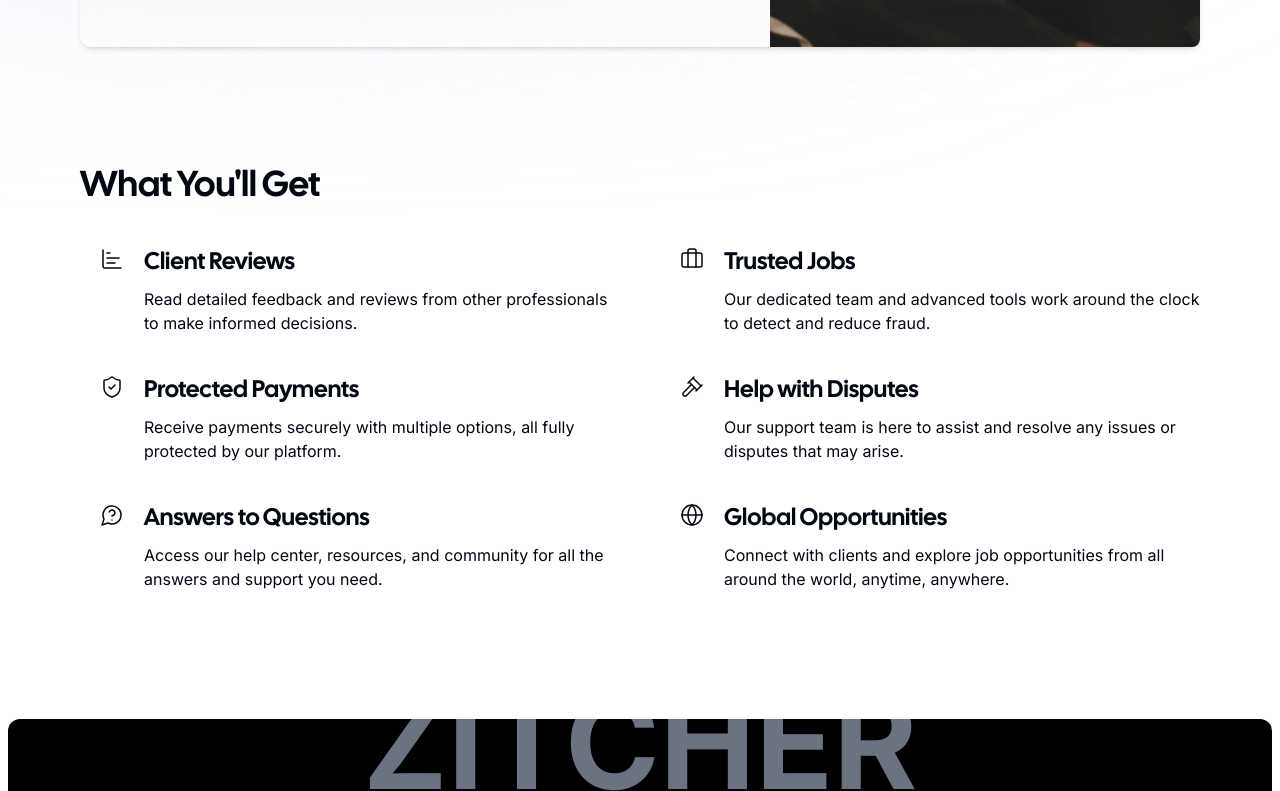
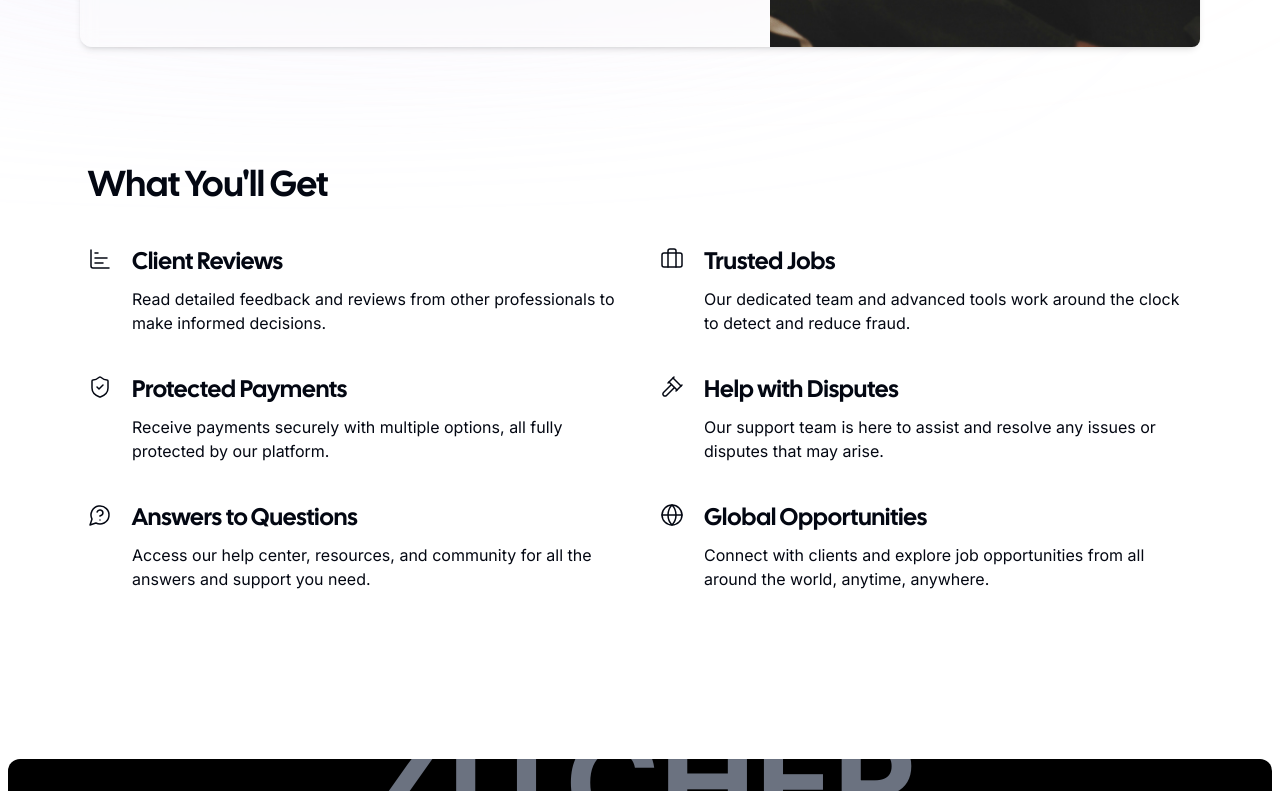
Before and after one commit to thezaidk/zitcher, a Next.js app: page /work in a window 1280 px wide. Shown: the part 697-1488 px from the top of the page. Built offline with nearby package versions, Linux system fonts and the light colour scheme.

Commit message:
fix unnecessary padding and margin of landing pages

```diff
--- a/src/app/(landing)/_components/Category.tsx
+++ b/src/app/(landing)/_components/Category.tsx
@@ -48,7 +48,7 @@
 
 export default function Category() {
     return (
-        <section className="max-w-[70rem] mt-[15rem] mx-5">
+        <section className="max-w-[70rem] mt-[15rem] mx-2 md:mx-5">
             <div>
                 <div className="space-y-2">
                     <h1 className="text-4xl font-bold">Browse Projects by Category</h1>
--- a/src/app/(landing)/_components/CategoryItem.tsx
+++ b/src/app/(landing)/_components/CategoryItem.tsx
@@ -23,7 +23,7 @@
                 scale: scaleProgress,
                 opacity: opacityProgress,
             }}
-            className="bg-secondary sm:h-52 px-5 py-8 m-2 rounded-lg w-62 shadow overflow-hidden"
+            className="bg-secondary sm:h-52 px-5 py-8 rounded-lg w-62 shadow overflow-hidden"
         >
             <Icon strokeWidth={2} color="#9a8dfe" />
             <h2 className="font-bold text-lg mt-1">{title}</h2>
--- a/src/app/(landing)/_components/Features.tsx
+++ b/src/app/(landing)/_components/Features.tsx
@@ -28,7 +28,7 @@
     const router = useRouter();
 
     return (
-        <section className="max-w-[70rem] mx-5">
+        <section className="max-w-[70rem] mx-2 md:mx-5">
             <div className="flex justify-between">
                 <div className="hidden md:block">
                     <Image
--- a/src/app/(landing)/_components/HireFeatures.tsx
+++ b/src/app/(landing)/_components/HireFeatures.tsx
@@ -43,7 +43,7 @@
 export default function HireFeatures() {
     return (
         <section className="w-full flex justify-center">
-            <div className="w-full max-w-[70rem] px-5 xl:px-0">
+            <div className="w-full max-w-[70rem] px-2">
                 <h1 className="text-3xl sm:text-4xl font-bold">What you’ll get</h1>
                 <div className="grid grid-cols-1 md:grid-cols-2 gap-10 mt-10">
                     {hireFeaturesData.map((feature, index) => (
@@ -67,7 +67,7 @@
 }) => {
     return (
         <div className="flex">
-            <div className="pr-2 sm:px-5">
+            <div className="pr-2 md:pr-5">
                 <Icon strokeWidth={1.5} />
             </div>
             <div>
--- a/src/app/(landing)/_components/HireIntro.tsx
+++ b/src/app/(landing)/_components/HireIntro.tsx
@@ -33,7 +33,7 @@
                         Find Candidates
                     </Button>
                 </div>
-                <div className="hidden md:flex relative flex-1 min-h-[300px] md:min-h-full">
+                <div className="hidden lg:flex relative flex-1 min-h-[300px] lg:min-h-full">
                     <Image
                         src="/images/hireIntro.jpg"
                         alt="Hire Intro"
--- a/src/app/(landing)/_components/WorkIntro.tsx
+++ b/src/app/(landing)/_components/WorkIntro.tsx
@@ -31,7 +31,7 @@
                         Explore Projects
                     </Button>
                 </div>
-                <div className="hidden md:flex relative flex-1 min-h-[300px] md:min-h-full">
+                <div className="hidden lg:flex relative flex-1 min-h-[300px] lg:min-h-full">
                     <Image
                         src="/images/workIntro.jpg"
                         alt="Work Intro"
--- a/src/app/(landing)/_components/workFeatures.tsx
+++ b/src/app/(landing)/_components/workFeatures.tsx
@@ -42,8 +42,8 @@
 
 export default function WorkFeatures() {
     return (
-        <section className="w-full flex justify-center">
-            <div className="w-full max-w-[70rem] px-5 xl:px-0">
+        <section className="w-full flex justify-center mb-10">
+            <div className="w-full max-w-[70rem] px-2">
                 <h1 className="text-3xl sm:text-4xl font-bold">What You&apos;ll Get</h1>
                 <div className="grid grid-cols-1 md:grid-cols-2 gap-10 mt-10">
                     {workFeaturesData.map((feature, index) => (
@@ -67,7 +67,7 @@
 }) => {
     return (
         <div className="flex">
-            <div className="pr-2 sm:px-5">
+            <div className="pr-2 md:pr-5">
                 <Icon strokeWidth={1.5} />
             </div>
             <div>
```
